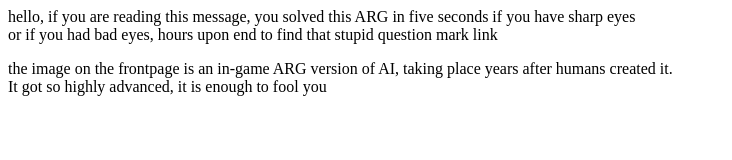
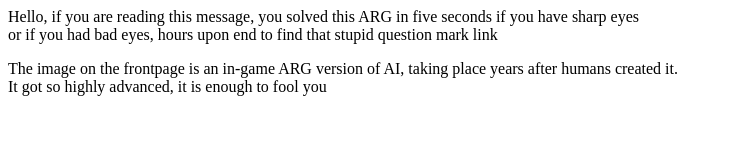
Before and after one commit to imn3v3rher3-bit/ARG-test, a plain HTML site: page MyPersonalWebpage.html in a window 1280 px wide. Shown: the full height of the page, 0-732 px from the left. Drawn offline with Linux system fonts and the light colour scheme.

Commit message:
Update MyPersonalWebpage.html

```diff
--- a/MyPersonalWebpage.html
+++ b/MyPersonalWebpage.html
@@ -3,10 +3,12 @@
 <title> Welcome </title>
 </head>
 <body>
-<p>hello, if you are reading this message, you solved this ARG in five seconds if you have sharp eyes<br>
-or if you had bad eyes, hours upon end to find that stupid question mark link</p>
+<p> Hello, if you are reading this message, you solved this ARG in five seconds if you have sharp eyes<br>
+or if you had bad eyes, hours upon end to find that stupid question mark link
+</p>
 </body>
 
-<p>the image on the frontpage is an in-game ARG version of AI, taking place years after humans created it.<br>
+<p> The image on the frontpage is an in-game ARG version of AI, taking place years after humans created it.<br>
 It got so highly advanced, it is enough to fool you</p>
+
 </html>
```
